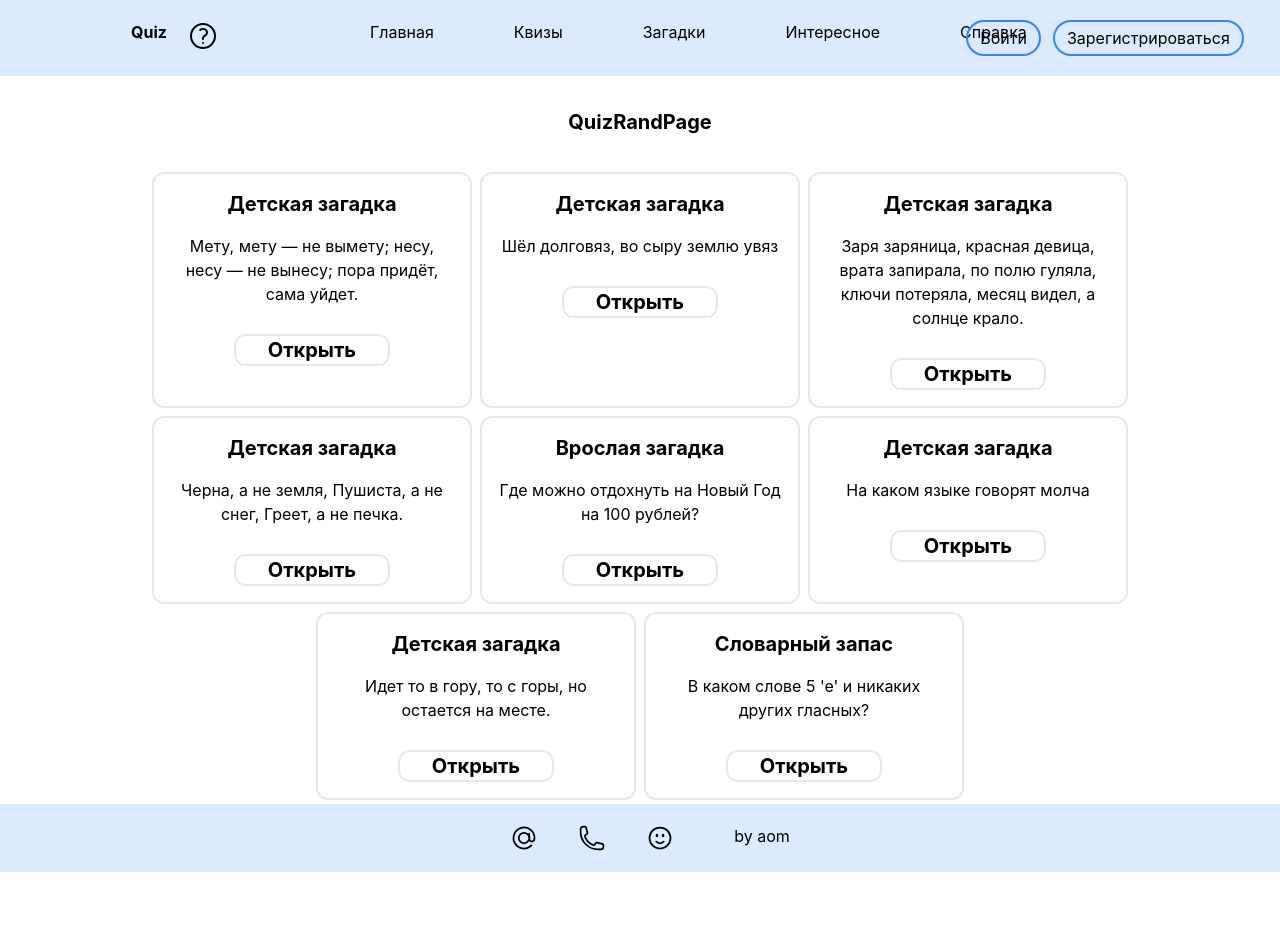
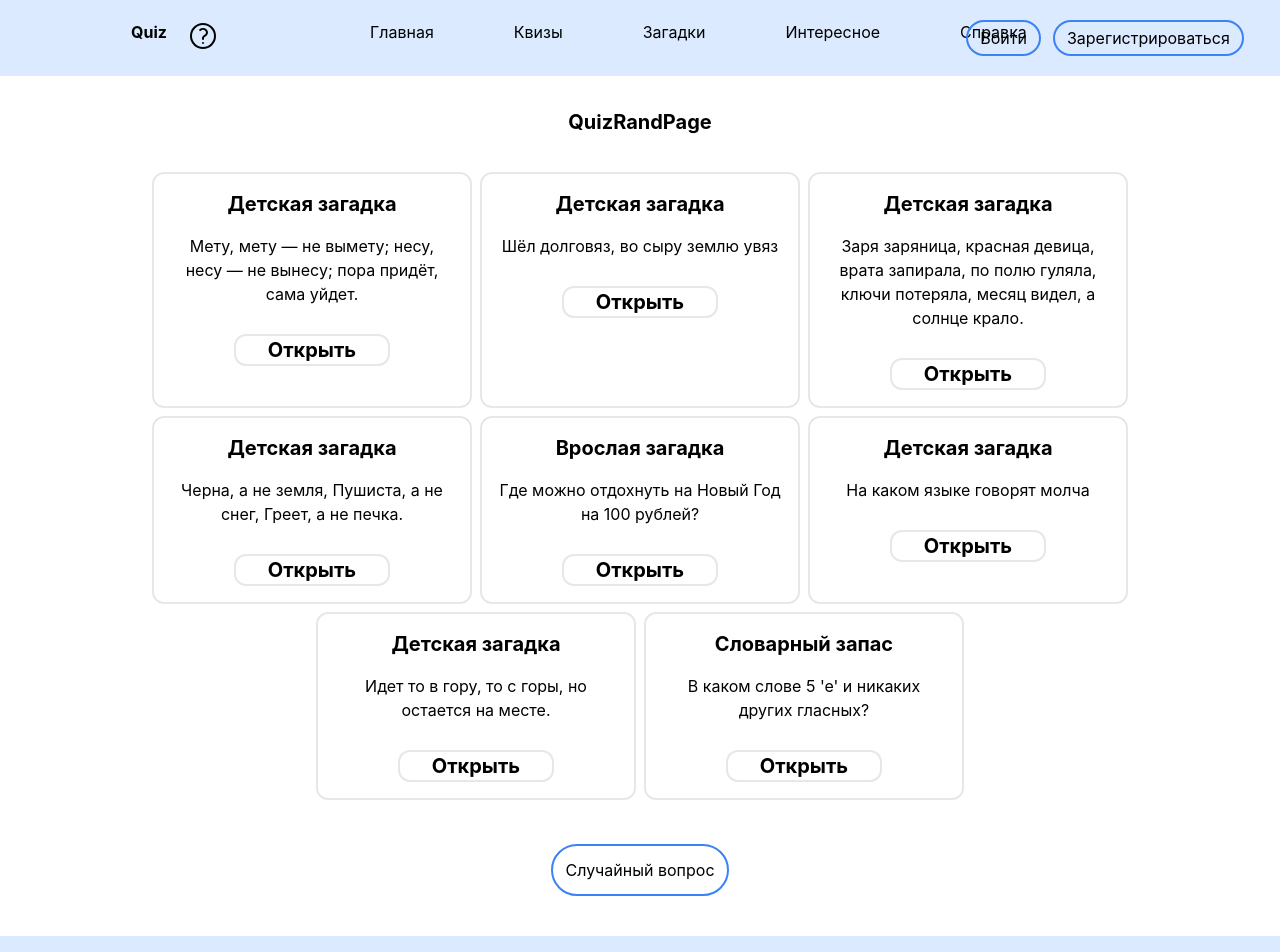
Before and after one commit to ollegozz/rand-quiz, a React (Create React App) app: page /quiz in a window 1280 px wide. Shown: the top 952 px of the page. Before the commit the page ends 872 px from the top, so only its background shows below. Built offline with nearby package versions, Linux system fonts and the light colour scheme.

Commit message:
Random_question

```diff
--- a/src/components/page/quizRandPage.jsx
+++ b/src/components/page/quizRandPage.jsx
@@ -4,12 +4,17 @@ import { Link } from 'react-router-dom';
 
 const QuizRandPage = (props) => {
 
-  const { quiz, setQuiz } = props
+  const { quiz } = props
+  const [randId, setRandId] = useState('')
 
-  // console.log(quiz);
+  function getRandomQuestion() {
+    setRandId(Math.floor(Math.random() * 10) + 1)
+  }
+
+  console.log(randId);
 
   return (
-    <div className='container mx-auto max-w-8xl'>
+    <div className='container mx-auto max-w-8xl text-center'>
       <h2 className='font-bold text-xl text-center py-8'>QuizRandPage</h2>
       <div className='flex flex-row text-center flex-wrap justify-center'>
 
@@ -24,8 +29,13 @@ const QuizRandPage = (props) => {
             </div>
           </div>
         ))}
-
       </div>
+      <button
+        className='m-10 p-3 px-3 border-2 rounded-full border-blue-500 hover:bg-blue-400 hover:text-white'
+        onClick={getRandomQuestion}
+        >
+        <Link to={`/quiz/${randId}`}>Случайный вопрос</Link>
+          </button>
     </div>
   )
 }
--- a/src/components/page/quizRandPageItem.jsx
+++ b/src/components/page/quizRandPageItem.jsx
@@ -1,5 +1,4 @@
 import React from 'react'
-import { useEffect } from 'react';
 import { useState } from 'react';
 import { useParams } from 'react-router-dom';
 
@@ -24,7 +23,7 @@ const QuizRandPageItem = (props) => {
           {answer ?
             <div>
               <button
-                className='mr-3 py-1 px-3 border-2 rounded-full border-blue-500 hover:bg-blue-400 hover:text-white'
+                className='m-10 p-3 px-3 border-2 rounded-full border-blue-500 hover:bg-blue-400 hover:text-white'
                 onClick={getAnswer}>Скрыть ответ</button>
               <p>{item.answer}</p>
               <div className=' justify-center flex'>
--- a/src/mock.json
+++ b/src/mock.json
@@ -1,55 +1,55 @@
 [
     {
-        "id": "001",
+        "id": "1",
         "title": "Детская загадка",
         "question": "Мету, мету — не вымету; несу, несу — не вынесу; пора придёт, сама уйдет.",
         "image": "http://static.wixstatic.com/media/c58e0be6086a4f0e87c23d7a36cd03fc.jpg_srz_980_653_85_22_0.50_1.20_0.00_jpg_srz",
         "answer": "Тень"
     },
     {
-        "id": "002",
+        "id": "2",
         "title": "Детская загадка",
         "question": "Шёл долговяз, во сыру землю увяз",
         "image": "https://k1news.ru/wp-content/uploads/2020/04/3f84f74c0f00d53b4ca3c31d506bc583.jpg",
         "answer": "Дождь"
     },
     {
-        "id": "003",
+        "id": "3",
         "title": "Детская загадка",
         "question": "Заря заряница, красная девица, врата запирала, по полю гуляла, ключи потеряла, месяц видел, а солнце крало.",
         "image": "https://i.pinimg.com/736x/84/48/41/8448411403f32d37f3c6a7667e00769f--grasses-leaves.jpg",
         "answer": "Роса"
     },
     {
-        "id": "004",
+        "id": "4",
         "title": "Детская загадка",
         "question": "Черна, а не земля, Пушиста, а не снег, Греет, а не печка.",
         "image": "https://sun9-13.userapi.com/impg/7STcXtWcFs-uwm-f-BxKRPmPhm0KrA_uX2X7Ew/vR6c_lrGX4Q.jpg?size=567x604&quality=96&sign=82e391e3c6875e9f39aa74eda2139293&c_uniq_tag=rPEu7cJv22AHmEwJ2u0RPvINEIpaWY8xNY3tV_XZROs&type=album",
         "answer": "Шуба"
     },
     {
-        "id": "005",
+        "id": "5",
         "title": "Врослая загадка",
         "question": "Где можно отдохнуть на Новый Год на 100 рублей?",
         "image": "https://r4.mt.ru/r20/photoFD9F/20640166532-0/jpg/bp.jpeg",
         "answer": "В 1975 году"
     },
     {
-        "id": "006",
+        "id": "6",
         "title": "Детская загадка",
         "question": "На каком языке говорят молча",
         "image": "https://litmap.ru/wp-content/uploads/3/4/c/34c55deef9b8c6a97c2cd8736ed692c9.jpeg",
         "answer": "Язык жестов"
     },
     {
-        "id": "007",
+        "id": "7",
         "title": "Детская загадка",
         "question": "Идет то в гору, то с горы, но остается на месте.",
         "image": "https://vev.ru/wp-content/uploads/2014/11/obzornaja-trassa-na-lofotenskih-ostrovah-v-norvegii.jpg",
         "answer": "Дорога"
     },
     {
-        "id": "008",
+        "id": "8",
         "title": "Словарный запас",
         "question": "В каком слове 5 'е' и никаких других гласных?",
         "image": "https://flomaster.club/uploads/posts/2022-08/thumbs/1660766396_4-flomaster-club-p-turisti-kartinki-dlya-detei-krasivo-8.jpg",
```
